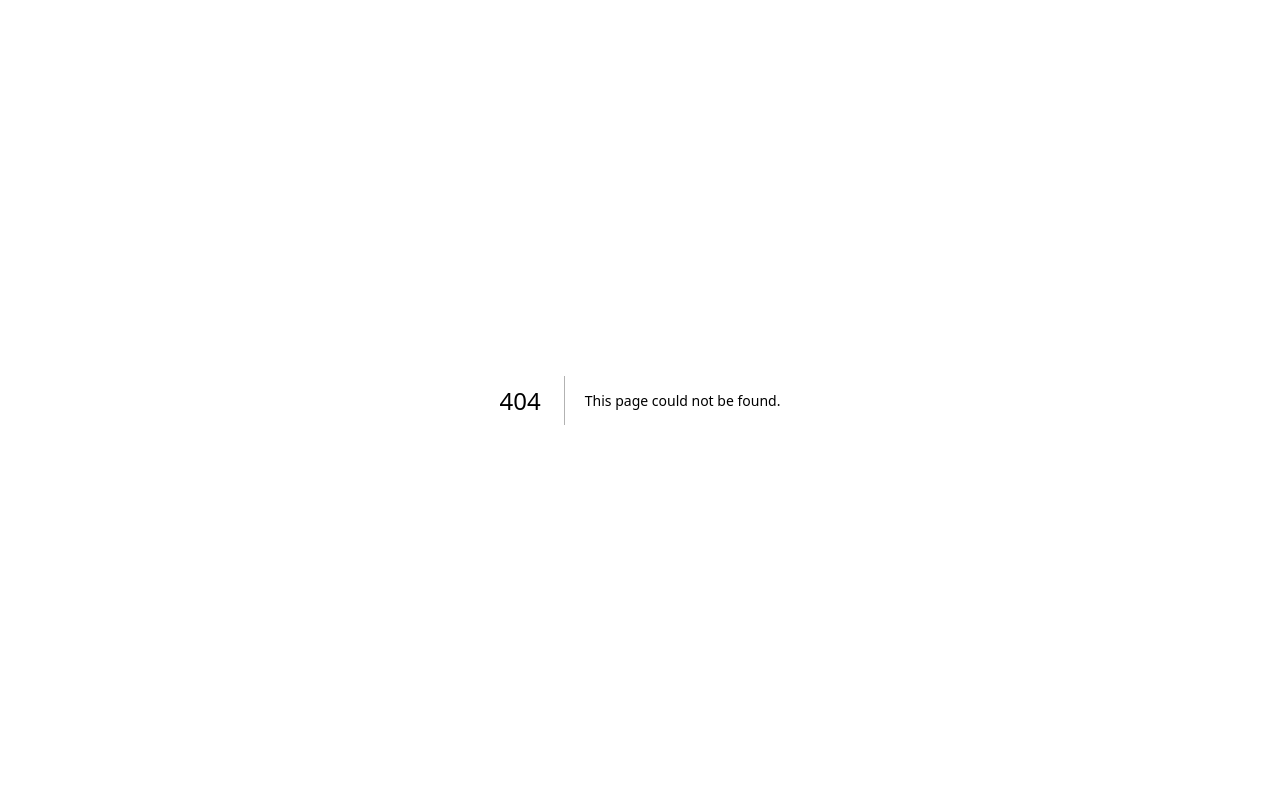
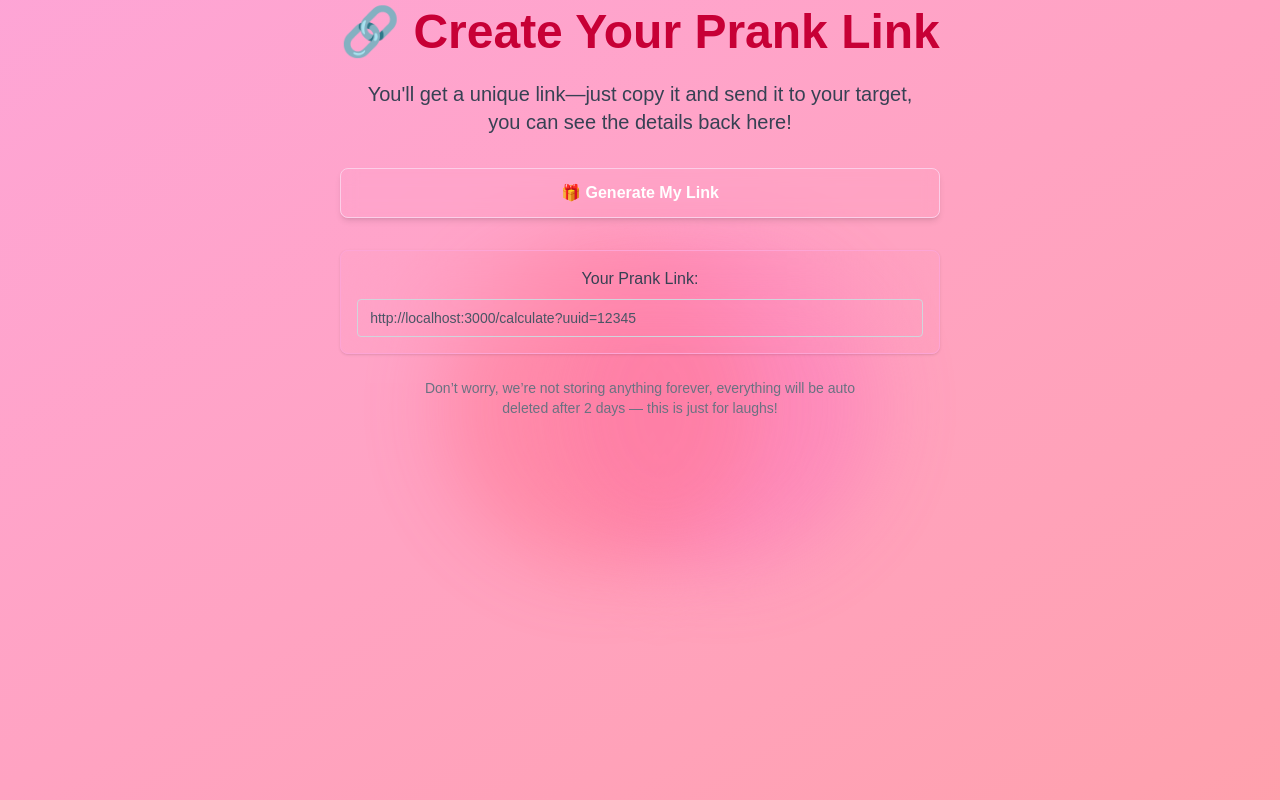
Before and after one commit to DelwinPrakash/fake-calculator, a Next.js app: page /generate in a window 1280 px wide. Before the commit this address had no page. Built offline with nearby package versions, Linux system fonts and the light colour scheme.

Commit message:
link generation page completed!

```diff
--- /dev/null
+++ b/app/generate/page.tsx
@@ -0,0 +1,51 @@
+"use client";
+import { useState } from "react";
+
+export default function Home() {
+  const [generatedLink, setGeneratedLink] = useState("http://localhost:3000/calculate?uuid=12345");
+
+  return (
+    <main className="relative flex h-screen justify-center bg-gradient-to-br from-pink-300 to-rose-300 p-2 overflow-hidden">
+      <div className="absolute w-full h-full flex items-center justify-center pointer-events-none">
+        <div className="relative w-80 h-80 animate-pulse bg-none">
+          <div className="absolute w-80 h-80 top-0 left-20 bg-pink-400 rounded-full blur-2xl opacity-50" />
+          <div className="absolute w-80 h-80 top-0 right-10 bg-rose-400 rounded-full blur-2xl opacity-50" />
+        </div>
+      </div>
+
+      <div className="relative z-10 flex flex-col items-center text-center max-w-2xl px-2">
+        <h1 className="text-4xl md:text-5xl font-bold text-rose-700 mb-6">
+          🔗 Create Your Prank Link
+        </h1>
+
+        <p className="text-lg md:text-xl text-gray-700 max-w-xl mb-8">
+          You'll get a unique link—just copy it and send it to your target, you can see the details back here!
+        </p>
+
+        <button
+          // onClick={handleGenerateLink}
+          className="w-full py-3 bg-none backdrop-blur-sm border border-pink-200 text-white font-semibold rounded-lg shadow-md transition duration-300 ease-in-out active:scale-95 active:shadow-inner cursor-pointer"
+        >
+          🎁 Generate My Link
+        </button>
+
+        {true && (
+          <div className="mt-8 p-4 bg-none backdrop-blur-3xl border border-pink-300 rounded-lg shadow-sm w-full">
+            <p className="text-gray-700 font-medium mb-2">Your Prank Link:</p>
+            <input
+              type="text"
+              readOnly
+              value={generatedLink}
+              className="w-full px-3 py-2 border border-gray-300 rounded text-sm text-gray-600 cursor-text"
+            />
+          </div>
+        )}
+
+        <p className="mt-6 text-sm text-gray-500 max-w-md">
+          Don’t worry, we’re not storing anything forever, everything will be auto deleted after 2 days — this is just for laughs!
+        </p>
+
+      </div>
+    </main>
+  );
+}
```
